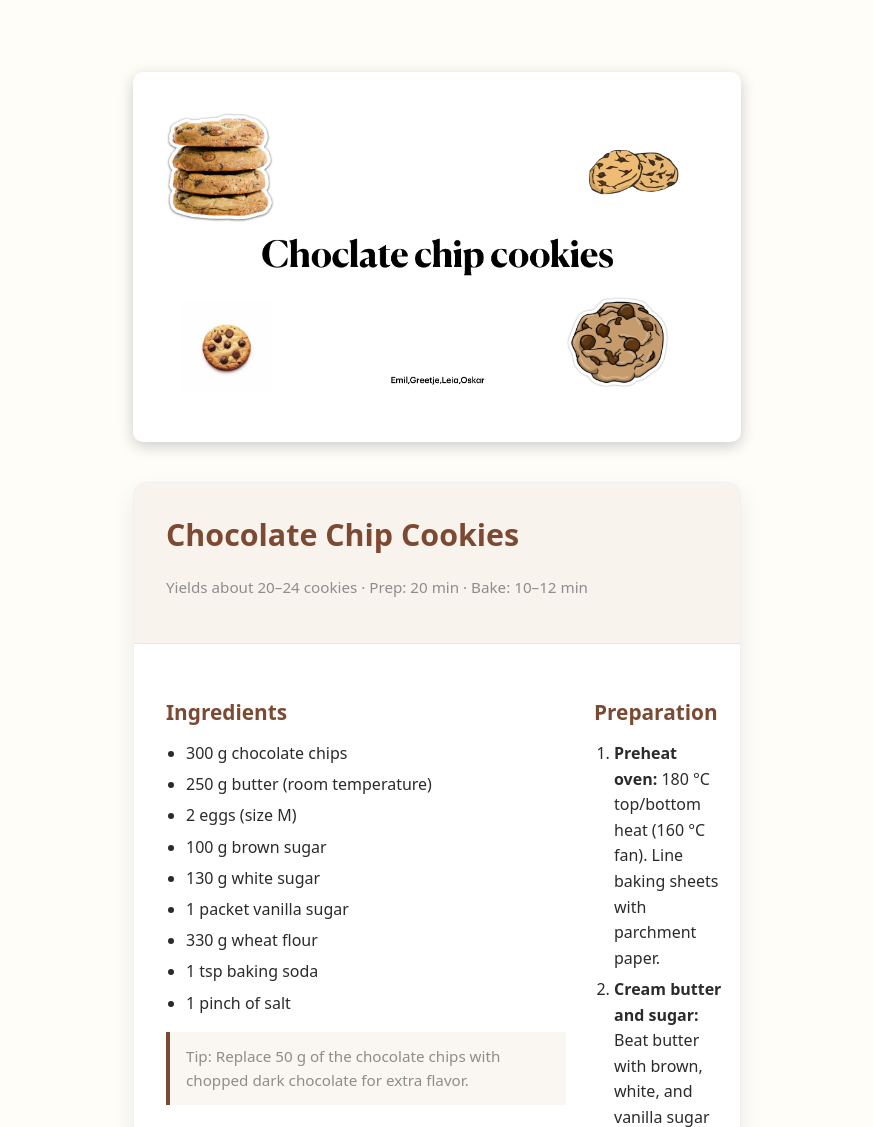
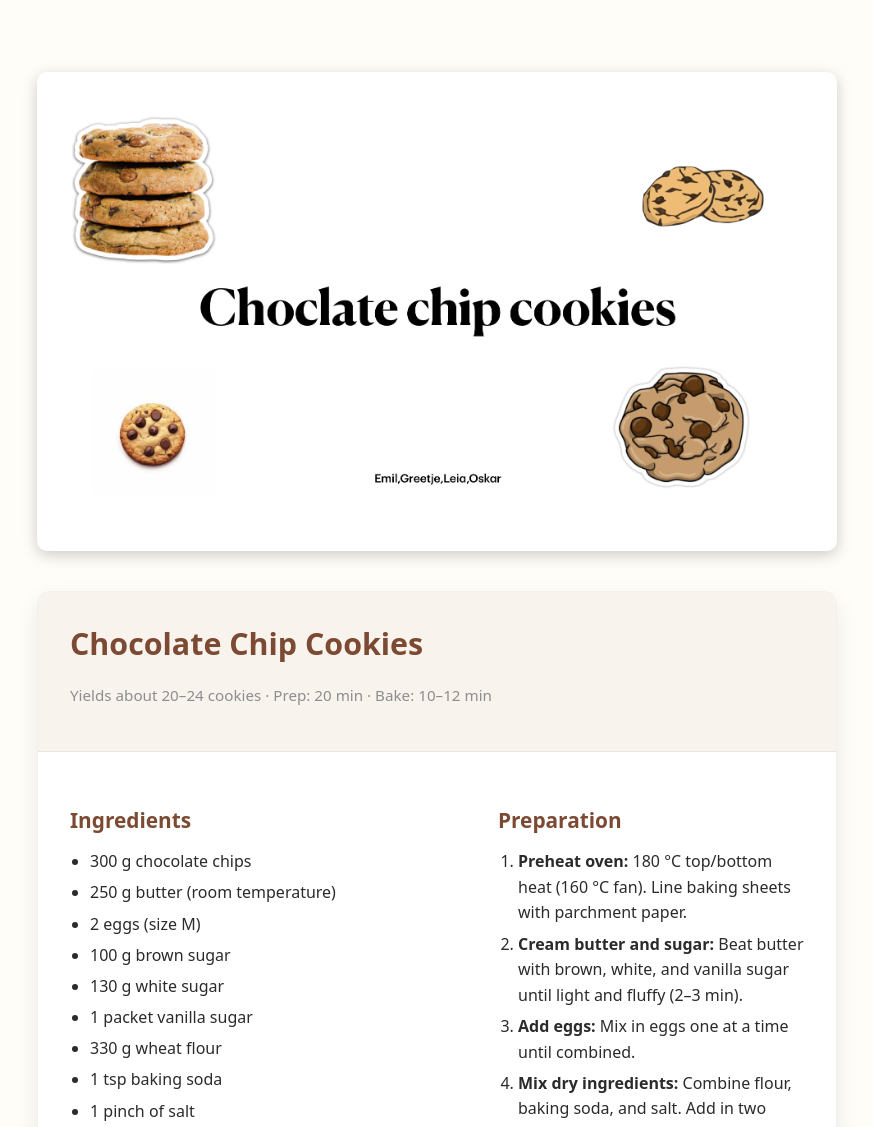
Before and after one commit to Fadan3003/cookie, a plain HTML site: page index.html in a window 1280 px wide. Shown: the top 1127 px of the page, without its empty margins (203-1076 px from the left). Drawn offline with Linux system fonts and the light colour scheme.

Commit message:
Refactor index.html for improved layout and styling
Updated HTML structure and styling for the recipe page.

```diff
--- a/index.html
+++ b/index.html
@@ -20,7 +20,7 @@
       line-height: 1.6;
     }
     .card {
-      width: 50%;
+      width: 800px;
       max-width: 800px; margin: 0 auto; background: #fff; border-radius: 14px;
       box-shadow: 0 10px 24px rgba(0,0,0,0.08); overflow: hidden;
       border: 1px solid rgba(0,0,0,0.06);
@@ -57,7 +57,7 @@
     }
 
   #frame {
-    width: 50%;
+    width: 800px;
   }
 
   </style>
```
